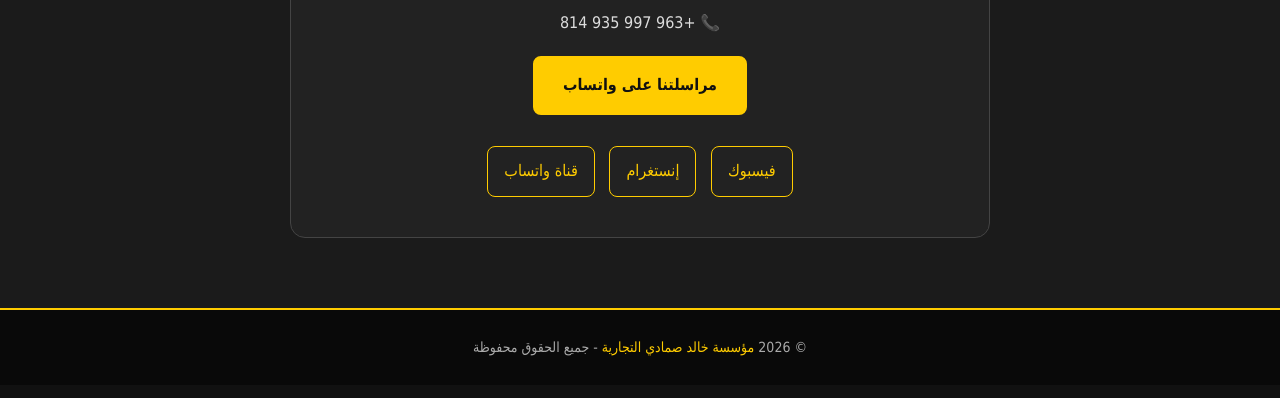
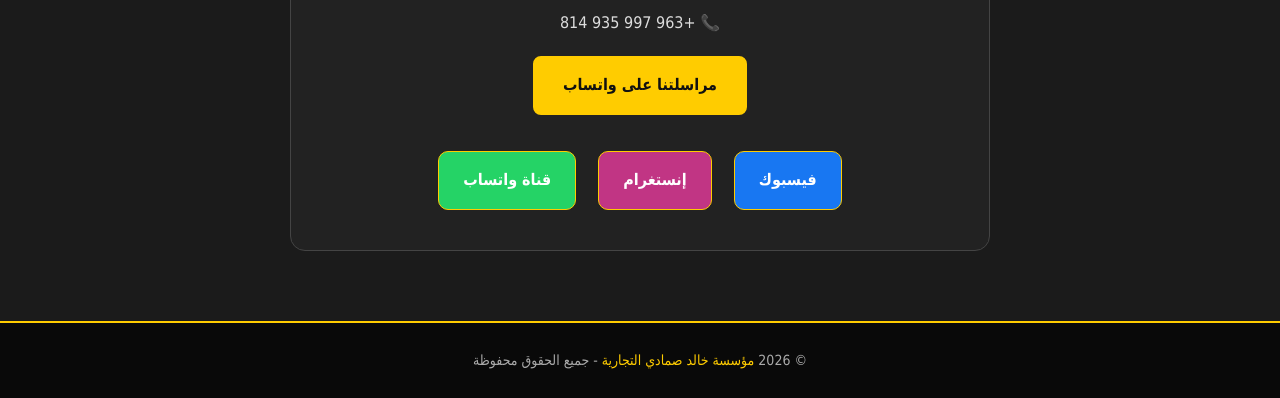
Before and after one commit to rakanrk805-cmyk/khaled-samadi, a plain HTML site: page index.html in a window 1280 px wide. Shown: the part 2339-2737 px from the top of the page. Drawn offline with Linux system fonts and the light colour scheme.

Commit message:
Update index.html

```diff
--- a/index.html
+++ b/index.html
@@ -476,22 +476,27 @@ footer span {
          مراسلتنا على واتساب
       </a>
 
-      <div class="social">
+      <div class="social" style="display:flex; flex-wrap:wrap; justify-content:center; gap:12px; margin-top:25px;">
 
   <a href="https://www.facebook.com/share/1LmJFfQeC6/"
-           target="_blank" rel="noopener">
+     target="_blank" rel="noopener"
+     style="background:#1877F2; color:white; padding:14px 24px; border-radius:10px; text-decoration:none; font-weight:bold;">
     فيسبوك
   </a>
 
   <a href="https://www.instagram.com/khaled_samadi_trading.est/"
-           target="_blank" rel="noopener">
+     target="_blank" rel="noopener"
+     style="background:#C13584; color:white; padding:14px 24px; border-radius:10px; text-decoration:none; font-weight:bold;">
     إنستغرام
   </a>
 
   <a href="https://whatsapp.com/channel/0029Vb6QaoMK0IBjxlzIxB2h"
-           target="_blank" rel="noopener">
+     target="_blank" rel="noopener"
+     style="background:#25D366; color:white; padding:14px 24px; border-radius:10px; text-decoration:none; font-weight:bold;">
     قناة واتساب
   </a>
+
+      </div>
 
       </div>
     </div>
```
Lines whose indentation alone changed are shown as unchanged.
